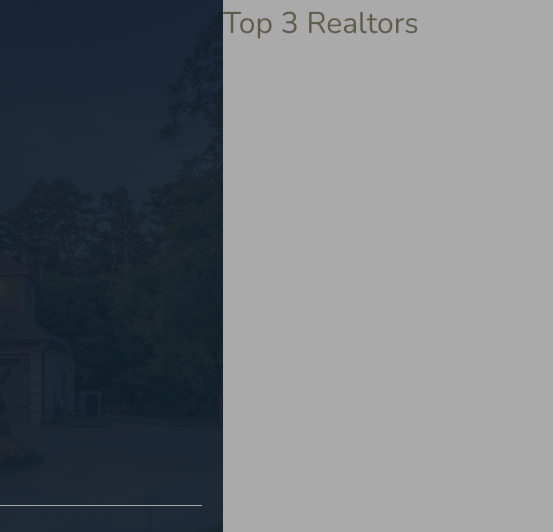
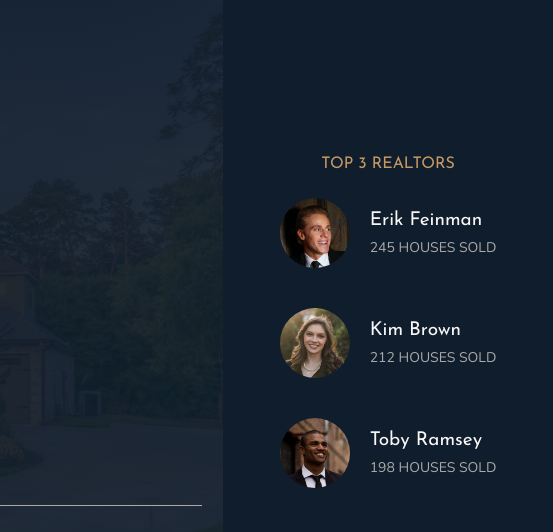
Before and after one commit to JuzerShakir/nexter, a website: page index.html in a window 1280 px wide. Shown: the top 532 px of the page, 727-1280 px from the left. Drawn offline with nearby package versions, Linux system fonts and the light colour scheme.

Commit message:
add 'realtors' layout

```diff
--- a/index.html
+++ b/index.html
@@ -34,7 +34,28 @@
         </div>
       </header>
 
-      <div class="realtors">Top 3 Realtors</div>
+      <div class="realtors">
+        <h3 class="heading-3">Top 3 Realtors</h3>
+        <div class="realtors__list">
+          <img src="img/realtor-1.jpeg" alt="Realtor 1" class="realtors__img" />
+          <div class="realtors__details">
+            <h4 class="heading-4 heading-4--light">Erik Feinman</h4>
+            <p class="realtors__sold">245 houses sold</p>
+          </div>
+
+          <img src="img/realtor-2.jpeg" alt="Realtor 2" class="realtors__img" />
+          <div class="realtors__details">
+            <h4 class="heading-4 heading-4--light">Kim Brown</h4>
+            <p class="realtors__sold">212 houses sold</p>
+          </div>
+
+          <img src="img/realtor-3.jpeg" alt="Realtor 3" class="realtors__img" />
+          <div class="realtors__details">
+            <h4 class="heading-4 heading-4--light">Toby Ramsey</h4>
+            <p class="realtors__sold">198 houses sold</p>
+          </div>
+        </div>
+      </div>
 
       <section class="features">
         <div class="feature">
--- a/sass/_realtors.scss
+++ b/sass/_realtors.scss
@@ -1,4 +1,32 @@
 .realtors {
-  background-color: $color-grey-light-2;
+  background-color: $color-secondary;
   grid-column: col-start 7 / full-end;
+  padding: 3rem;
+
+  display: grid;
+  grid-row-gap: 2rem;
+  justify-items: center;
+  align-content: center;
+  justify-content: center;
+
+  &__list {
+    display: grid;
+    grid-template-columns: repeat(2, max-content);
+    grid-row-gap: 5vh;
+    grid-column-gap: 2rem;
+
+    align-items: center;
+  }
+
+  &__img {
+    width: 7rem;
+    border-radius: 50%;
+    display: block;
+  }
+
+  &__sold {
+    font-size: 1.4rem;
+    text-transform: uppercase;
+    color: $color-grey-light-2;
+  }
 }
```
Also changed, not shown: css/style.css.
